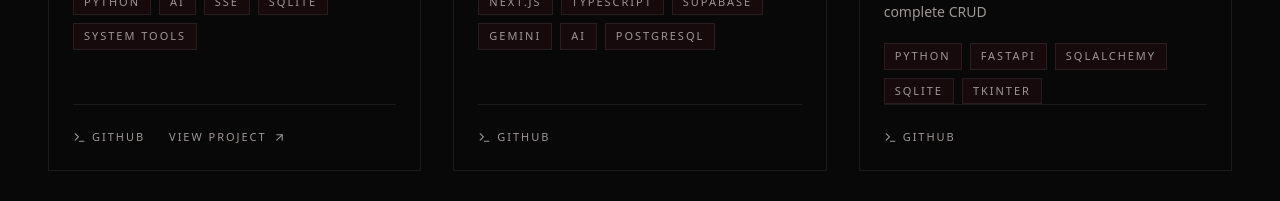
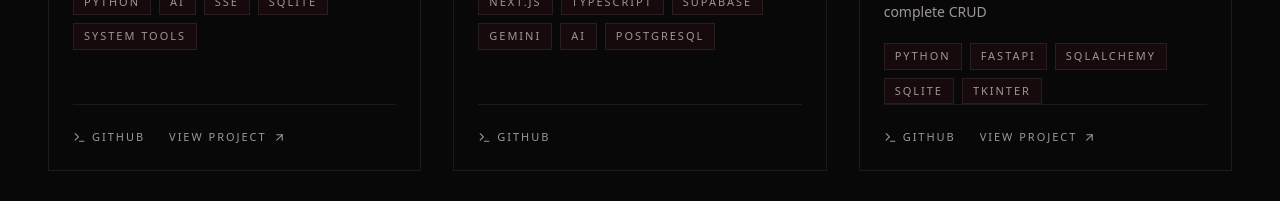
Before and after one commit to AboobakerSiddique/portfolio, a Next.js app: page / in a window 1280 px wide. Shown: the part 1660-1861 px from the top of the page. Built offline with nearby package versions, Linux system fonts and the light colour scheme.

Commit message:
drip vault live added

```diff
--- a/src/content/site.ts
+++ b/src/content/site.ts
@@ -195,7 +195,7 @@ export const siteConfig = {
         "Swagger / OpenAPI docs",
       ],
       github: "https://github.com/AboobakerSiddique/Student-Management-System",
-      live: "",
+      live: "https://drip-vault-drip-vault1.vercel.app/",
       featured: false,
     },
     {
```
